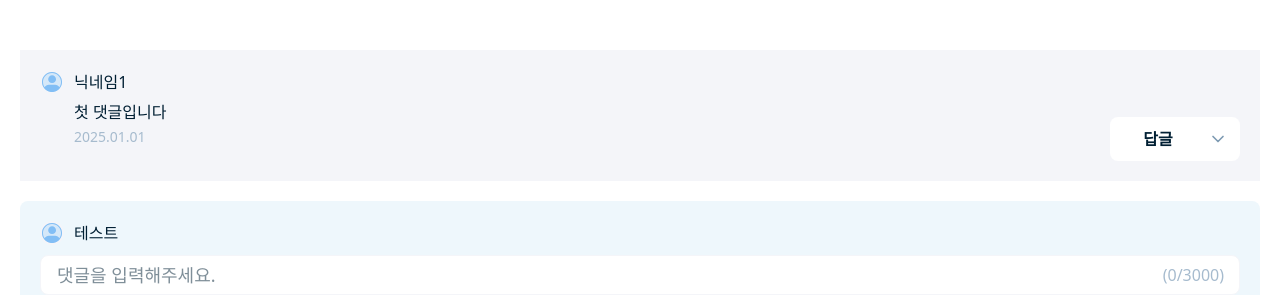
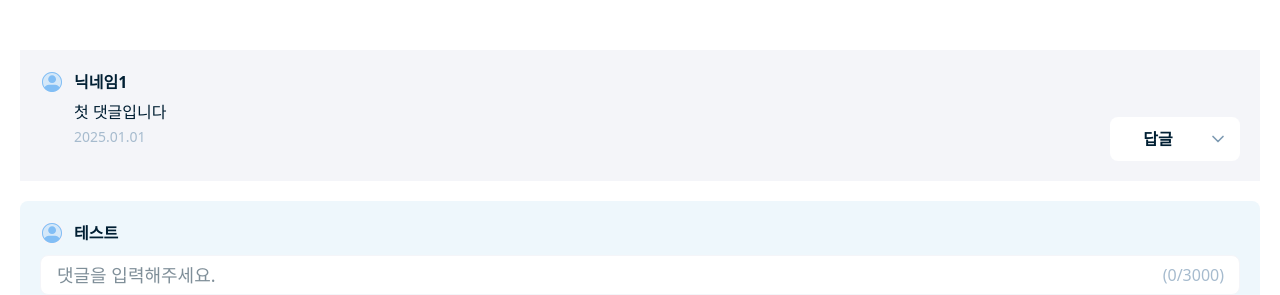
Before and after one commit to Deokive/FE, a React (Vite) app: page /community/1 in a window 1280 px wide. Shown: the part 574-869 px from the top of the page. Built offline with nearby package versions, Linux system fonts and the light colour scheme; the HTML template or start-up script is replaced by a standard one; a web font is replaced by a local one.

Commit message:
style: 프로필 배지 컴포넌트 수정에 따른 css 수정

```diff
--- a/src/components/comments/CommentItem.tsx
+++ b/src/components/comments/CommentItem.tsx
@@ -47,6 +47,7 @@ export default function CommentItem({
             displayName={comment.authorName ?? "사용자명"}
             size="sm"
             className="flex-shrink-0"
+            nameClassName="typo-body2-semibold "
           />
 
           <div className="ml-8.5">
@@ -110,6 +111,7 @@ export default function CommentItem({
                       displayName={r.authorName ?? "사용자명"}
                       size="sm"
                       className="flex-shrink-0"
+                      nameClassName="typo-body2-semibold "
                     />
                     <div className="ml-8.5">
                       <div className="typo-body2-medium text-highest">
@@ -159,6 +161,7 @@ export default function CommentItem({
                 className="flex-shrink-0"
                 avatarUrl={undefined}
                 displayName={currentUser?.nickname ?? "사용자명"}
+                nameClassName="typo-body2-semibold "
               />
               <div className="flex-1">
                 <CommentInput
--- a/src/components/comments/CommentSection.tsx
+++ b/src/components/comments/CommentSection.tsx
@@ -191,6 +191,7 @@ export default function CommentSection({
               displayName={currentUser?.nickname ?? "사용자명"}
               size="sm"
               className="flex-shrink-0"
+              nameClassName="typo-body2-semibold "
             />
             <CommentInput
               value={input}
```
